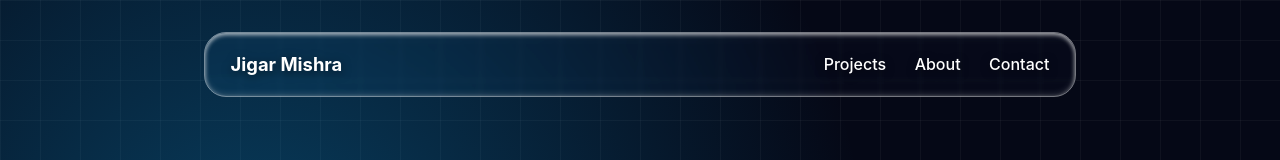
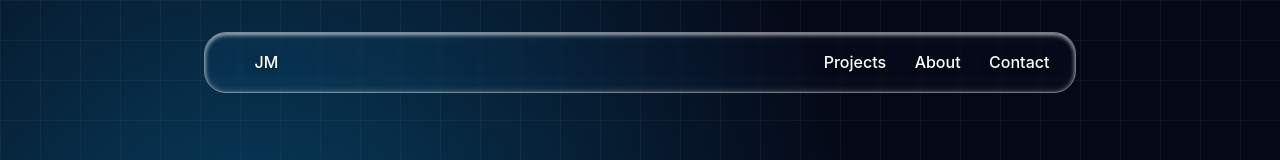
Before and after one commit to jigarrmishraa/jigarrmishraa.github.io, a plain HTML site: page index.html in a window 1280 px wide. Shown: the top 160 px of the page. Drawn offline with Linux system fonts and the light colour scheme.

Commit message:
Update index.html

```diff
--- a/index.html
+++ b/index.html
@@ -11,7 +11,9 @@
   <!-- Navigation & Hero -->
   <header>
     <nav>
-      <strong>Jigar Mishra</strong>
+           <a href="#" class="logo" aria-label="Jigar Mishra Home">
+        <span class="logo-box">JM</span>
+      </a>
       <div>
         <a href="#projects">Projects</a>
         <a href="#about">About</a>
```
